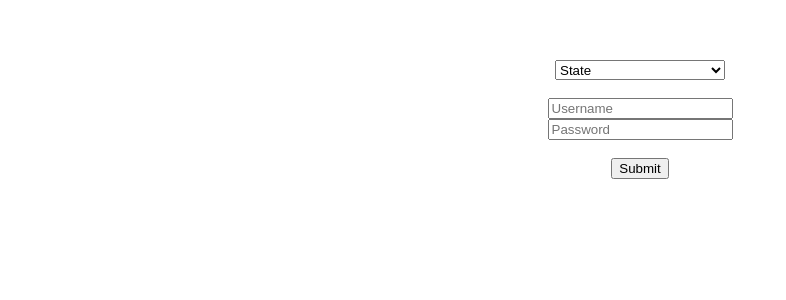
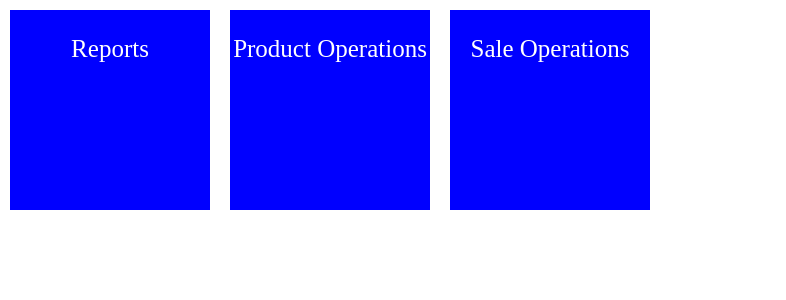
Before and after one commit to BLM3041/market_place, a Vue app in the folder client/frontend/: page / in a window 1280 px wide. Shown: the top 300 px of the page, without its empty margins (0-786 px from the left). Built offline with nearby package versions, Linux system fonts and the light colour scheme.

Commit message:
added seller page

```diff
--- a/client/frontend/src/App.vue
+++ b/client/frontend/src/App.vue
@@ -1,14 +1,14 @@
 <template>
-  <login> </login>
+  <sellerPage/>
 </template>
 
 <script>
-import login from './components/login.vue'
+import sellerPage from './components/sellerPage.vue'
 
 export default {
   name: 'App',
   components: {
-    login
+    sellerPage
   }
 }
 </script>
@@ -27,11 +27,10 @@ body {
    position: absolute;
 }
 #app {
-  font-family: Avenir, Helvetica, Arial, sans-serif;
-  -webkit-font-smoothing: antialiased;
-  -moz-osx-font-smoothing: grayscale;
-  text-align: center;
-  color: #2c3e50;
-  margin-top: 60px;
+  margin: 0px;
+  min-height: 100%;
+  width: 100%;
+  position: absolute;
 }
+
 </style>
--- /dev/null
+++ b/client/frontend/src/components/sellerPage.vue
@@ -0,0 +1,57 @@
+<template>
+        <div class="allBoxes">
+            <a href="">
+                <div class="boxes" id="reportsBox">
+                    <p class="title"> Reports </p>
+                </div>
+            </a>
+            <a href="">
+                <div class="boxes" id="productOperationsBox">
+                    <p class="title"> Product Operations </p>
+                </div>
+            </a>
+            <a href="">
+                <div class="boxes" id="saleOperationsBox">
+                    <p class="title"> Sale Operations </p>
+                </div>
+            </a>
+        </div>
+</template>
+
+<script>
+
+export default{
+    name:'sellerPage'
+}
+</script>
+
+<style scoped>
+    a{
+        width:200px;
+        height:200px;
+        margin: 0px;
+        padding: 0px;
+    }
+    a:link ,a:visited{
+        text-decoration: none;
+        color: white;
+    }
+    .sellerPage{
+        margin: 0px;
+        height: 100%;
+        width: 100%;
+    }
+    .boxes{
+        width:200px;
+        height:200px;
+        background-color: blue;
+        display: inline-block;
+        margin: 10px;
+        align-items: center;
+    }
+    p{
+        color:white;
+        text-align: center;
+        font-size: 25px;
+    }
+</style>
```
